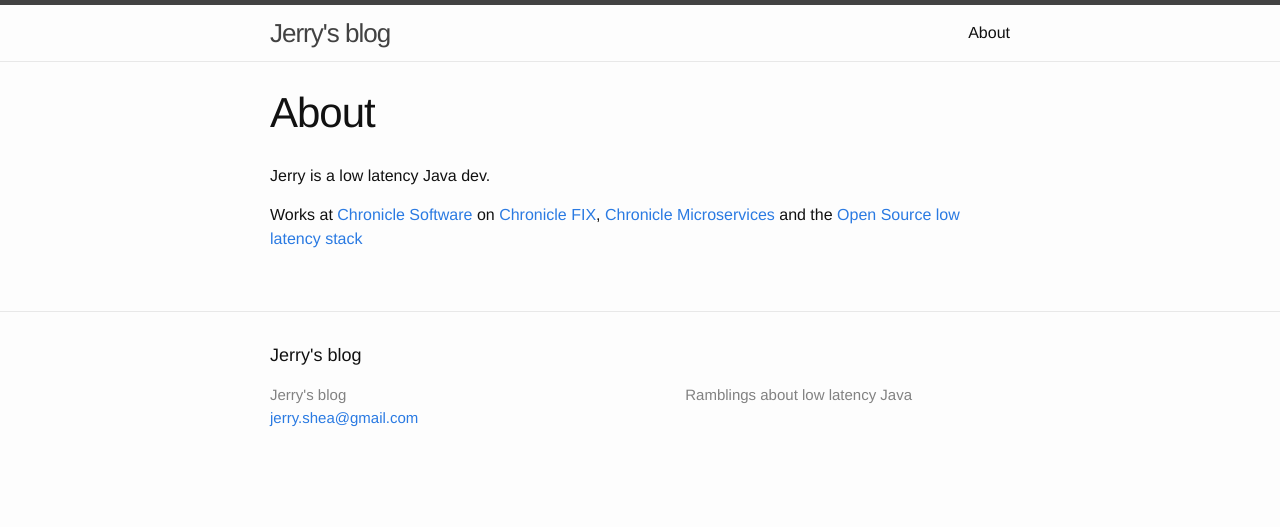
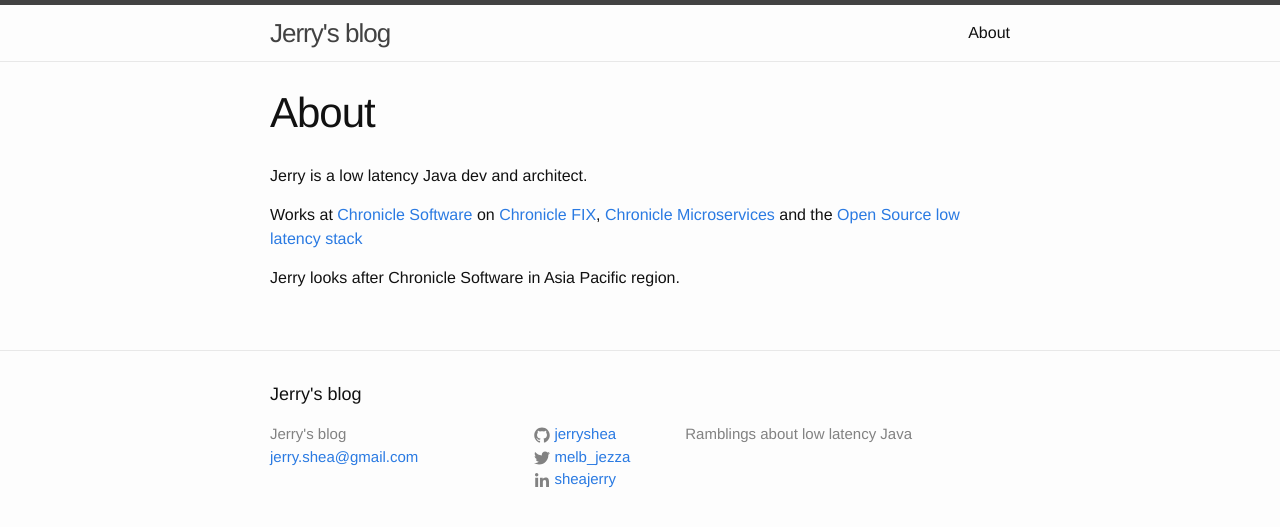
Before and after one commit to JerryShea/jerryshea.github.io, a Jekyll site: the page built from about.md, in a window 1280 px wide. Shown: the top 527 px of the page. Built offline with Jekyll 4.4.1, drawn with Linux system fonts in a browser that asks for light colours.

Commit message:
add links and Xml post, add more about

```diff
--- a/_config.yml
+++ b/_config.yml
@@ -5,8 +5,9 @@ description: > # this means to ignore newlines until "baseurl:"
   Ramblings about low latency Java
 baseurl: "" # the subpath of your site, e.g. /blog
 url: "https://jerryshea.github.io" # the base hostname & protocol for your site
-#twitter_username: ""
-#github_username:  ""
+twitter_username: "melb_jezza"
+github_username:  "jerryshea"
+linkedin_username: "sheajerry"
 
 # Build settings
 markdown: kramdown
--- a/_includes/footer.html
+++ b/_includes/footer.html
@@ -25,6 +25,12 @@
             {% include icon-twitter.html username=site.twitter_username %}
           </li>
           {% endif %}
+
+          {% if site.linkedin_username %}
+          <li>
+            {% include icon-linkedin.html username=site.linkedin_username %}
+          </li>
+          {% endif %}
         </ul>
       </div>
 
--- /dev/null
+++ b/_includes/icon-linkedin.html
@@ -0,0 +1 @@
+<a href="https://linkedin.com/in/{{ include.username }}"><span class="icon icon--linkedin">{% include icon-linkedin.svg %}</span><span class="username">&nbsp;{{ include.username }}</span></a>
--- a/about.md
+++ b/about.md
@@ -4,6 +4,11 @@ title: About
 permalink: /about/
 ---
 
-Jerry is a low latency Java dev.
+Jerry is a low latency Java dev and architect.
 
-Works at [Chronicle Software](https://chronicle.software/) on [Chronicle FIX](https://chronicle.software/products/fix/), [Chronicle Microservices](https://chronicle.software/solutions/) and the [Open Source low latency stack](https://chronicle.software/download/)
+Works at [Chronicle Software](https://chronicle.software/) on
+[Chronicle FIX](https://chronicle.software/products/fix/),
+[Chronicle Microservices](https://chronicle.software/solutions/) and the
+[Open Source low latency stack](https://chronicle.software/download/)
+
+Jerry looks after Chronicle Software in Asia Pacific region.
```
Also changed, not shown: _posts/2015-6-8-XmlPipeline.md (added, +147 -0 lines), _includes/icon-linkedin.svg (added), images/components.png (added), images/lat_cons.lat.png (added), images/lat_cons.tsl.png (added).
